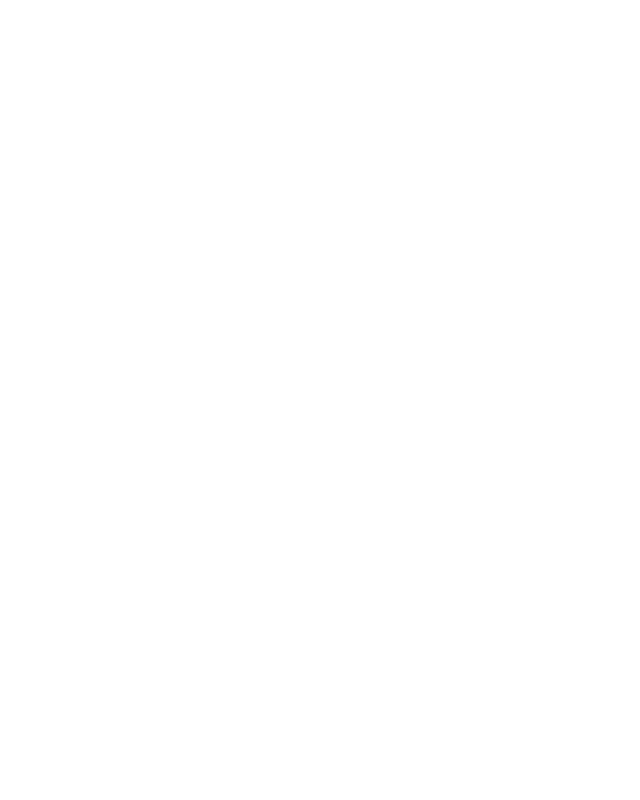
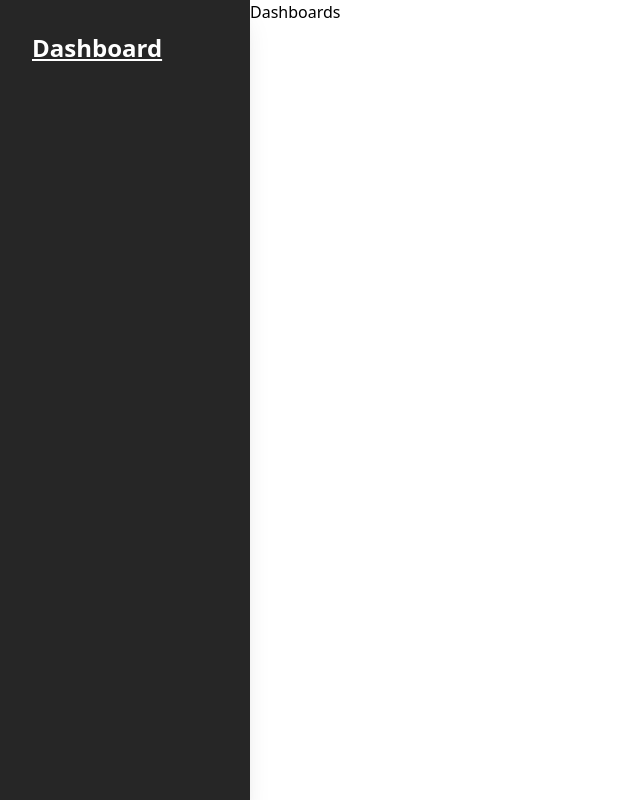
Before and after one commit to mas-kumis/budiono, a Next.js app: page /dashboard in a window 1280 px wide. Shown: the whole page, without its empty margins (0-640 px from the left). Built offline with nearby package versions, Linux system fonts and the light colour scheme.

Commit message:
dashboard maded

```diff
--- /dev/null
+++ b/app/(pages)/dashboard/layout.tsx
@@ -0,0 +1,21 @@
+import Sidebar from "@/app/components/backend/Sidebar";
+import type { Metadata } from "next";
+
+export const metadata: Metadata = {
+  title: "Budiono - Minimal Blog Template",
+  description: "Design by SimpleSmart in Figma",
+};
+
+export default function RootLayout({
+  children,
+}: Readonly<{
+  children: React.ReactNode;
+}>) {
+  return (
+    <html lang="en">
+      <body className="flex h-screen">
+        <Sidebar />
+        {children}</body>
+    </html>
+  );
+}
--- a/app/(pages)/dashboard/page.tsx
+++ b/app/(pages)/dashboard/page.tsx
@@ -1,7 +1,6 @@
 import React from "react";
-
 const page = () => {
-  return <div></div>;
+  return <div className="">Dashboards</div>;
 };
 
 export default page;
--- /dev/null
+++ b/app/components/backend/Sidebar.tsx
@@ -0,0 +1,14 @@
+import React from "react";
+
+const Sidebar = () => {
+  return (
+    <div className="text-white bg-neutral-800 shadow-xl h-screen w-[250px]">
+      <div className="flex flex-col px-8 py-8">
+        <h1 className="text-2xl underline font-black">Dashboard</h1>
+
+      </div>
+    </div>
+  );
+};
+
+export default Sidebar;
```
